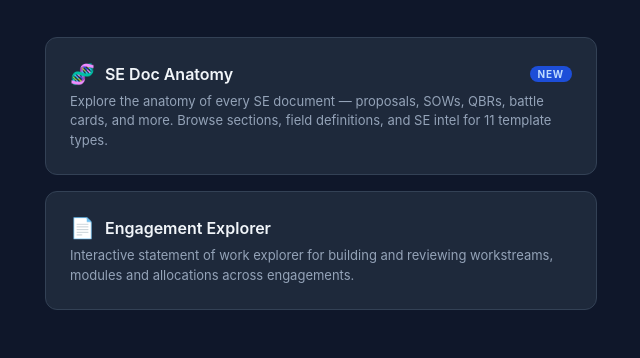
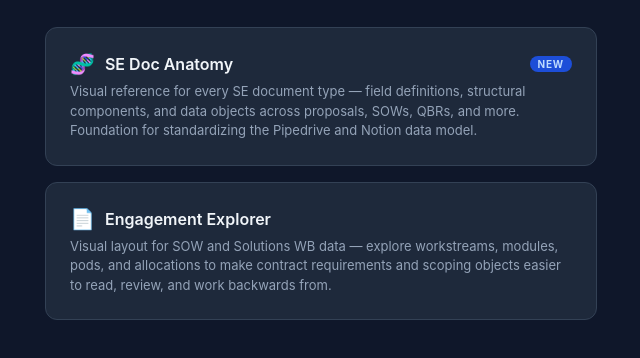
Before and after one commit to forer44/elc-tools, a plain HTML site: page index.html in a window 1280 px wide. Shown: the part 300-658 px from the top of the page, without its empty margins (319-959 px from the left). Drawn offline with Linux system fonts and the light colour scheme.

Commit message:
Update tool card descriptions to reflect Solutions WB / scoping framework context

```diff
--- a/index.html
+++ b/index.html
@@ -72,13 +72,13 @@
           <span>🧬</span> SE Doc Anatomy
           <div class="badge">New</div>
         </div>
-        <div class="tool-desc">Explore the anatomy of every SE document — proposals, SOWs, QBRs, battle cards, and more. Browse sections, field definitions, and SE intel for 11 template types.</div>
+        <div class="tool-desc">Visual reference for every SE document type — field definitions, structural components, and data objects across proposals, SOWs, QBRs, and more. Foundation for standardizing the Pipedrive and Notion data model.</div>
       </a>
       <a class="tool-card" href="/elc-sow-explorer.html?ngrok-skip-browser-warning=true">
         <div class="tool-name">
           <span>📄</span> Engagement Explorer
         </div>
-        <div class="tool-desc">Interactive statement of work explorer for building and reviewing workstreams, modules and allocations across engagements.</div>
+        <div class="tool-desc">Visual layout for SOW and Solutions WB data — explore workstreams, modules, pods, and allocations to make contract requirements and scoping objects easier to read, review, and work backwards from.</div>
       </a>
     </div>
   </div>
```
